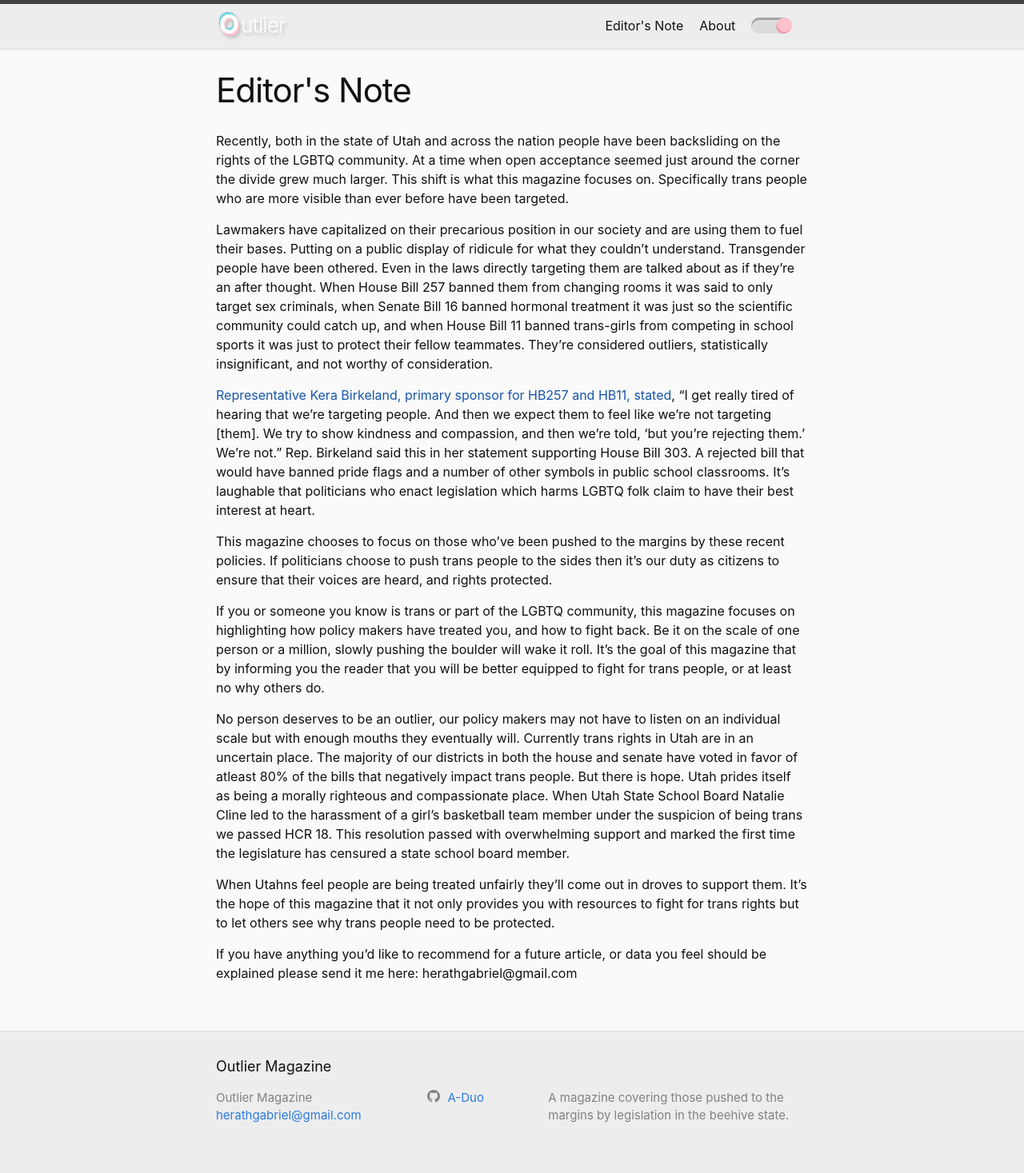
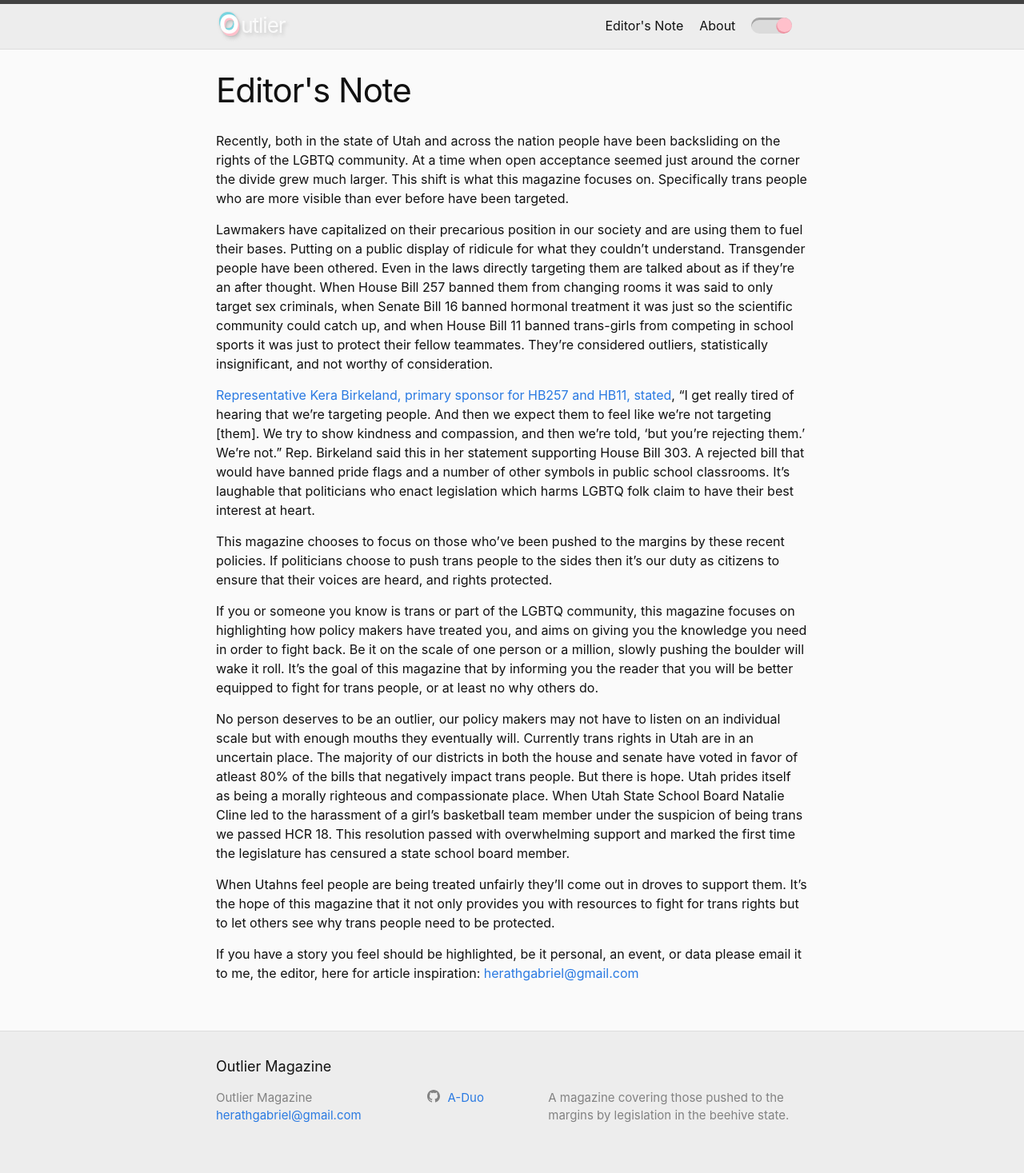
Before and after one commit to A-Duo/a-duo.github.io, a Jekyll site: the page built from editors-note.markdown, in a window 1280 px wide. Shown: the whole page at 80% size. Built offline with Jekyll 4.4.1, drawn with Linux system fonts in a browser that asks for light colours; nearby versions of some CDN libraries.

Commit message:
Updated editor's note

```diff
--- a/editors-note.markdown
+++ b/editors-note.markdown
@@ -7,14 +7,14 @@ Recently, both in the state of Utah and across the nation people have been backs
 
 Lawmakers have capitalized on their precarious position in our society and are using them to fuel their bases. Putting on a public display of ridicule for what they couldn't understand. Transgender people have been othered. Even in the laws directly targeting them are talked about as if they're an after thought. When House Bill 257 banned them from changing rooms it was said to only target sex criminals, when Senate Bill 16 banned hormonal treatment it was just so the scientific community could catch up, and when House Bill 11 banned trans-girls from competing in school sports it was just to protect their fellow teammates. They're considered outliers, statistically insignificant, and not worthy of consideration.
 
-[Representative Kera Birkeland, primary sponsor for HB257 and HB11, stated](), "I get really tired of hearing that we're targeting people. And then we expect them to feel like we're not targeting [them]. We try to show kindness and compassion, and then we're told, 'but you're rejecting them.' We're not." Rep. Birkeland said this in her statement supporting House Bill 303. A rejected bill that would have banned pride flags and a number of other symbols in public school classrooms. It's laughable that politicians who enact legislation which harms LGBTQ folk claim to have their best interest at heart.
+[Representative Kera Birkeland, primary sponsor for HB257 and HB11, stated](https://le.utah.gov/av/videoClipTest.jsp?meetingType=committee&stream=https://stream1.utleg.gov/vodvideo/smil:rE120_V214_021224_01.smil/playlist.m3u8&offset=6008&endTime=6091), "I get really tired of hearing that we're targeting people. And then we expect them to feel like we're not targeting [them]. We try to show kindness and compassion, and then we're told, 'but you're rejecting them.' We're not." Rep. Birkeland said this in her statement supporting House Bill 303. A rejected bill that would have banned pride flags and a number of other symbols in public school classrooms. It's laughable that politicians who enact legislation which harms LGBTQ folk claim to have their best interest at heart.
 
 This magazine chooses to focus on those who've been pushed to the margins by these recent policies. If politicians choose to push trans people to the sides then it's our duty as citizens to ensure that their voices are heard, and rights protected.
 
-If you or someone you know is trans or part of the LGBTQ community, this magazine focuses on highlighting how policy makers have treated you, and how to fight back. Be it on the scale of one person or a million, slowly pushing the boulder will wake it roll. It's the goal of this magazine that by informing you the reader that you will be better equipped to fight for trans people, or at least no why others do.
+If you or someone you know is trans or part of the LGBTQ community, this magazine focuses on highlighting how policy makers have treated you, and aims on giving you the knowledge you need in order to fight back. Be it on the scale of one person or a million, slowly pushing the boulder will wake it roll. It's the goal of this magazine that by informing you the reader that you will be better equipped to fight for trans people, or at least no why others do.
 
 No person deserves to be an outlier, our policy makers may not have to listen on an individual scale but with enough mouths they eventually will. Currently trans rights in Utah are in an uncertain place. The majority of our districts in both the house and senate have voted in favor of atleast 80% of the bills that negatively impact trans people. But there is hope. Utah prides itself as being a morally righteous and compassionate place. When Utah State School Board Natalie Cline led to the harassment of a girl's basketball team member under the suspicion of being trans we passed HCR 18. This resolution passed with overwhelming support and marked the first time the legislature has censured a state school board member.
 
 When Utahns feel people are being treated unfairly they'll come out in droves to support them. It's the hope of this magazine that it not only provides you with resources to fight for trans rights but to let others see why trans people need to be protected.
 
-If you have anything you'd like to recommend for a future article, or data you feel should be explained please send it me here: herathgabriel@gmail.com
+If you have a story you feel should be highlighted, be it personal, an event, or data please email it to me, the editor, here for article inspiration: <a class="u-email" href="mailto:{{ site.email }}">{{ site.email }}</a>
```
